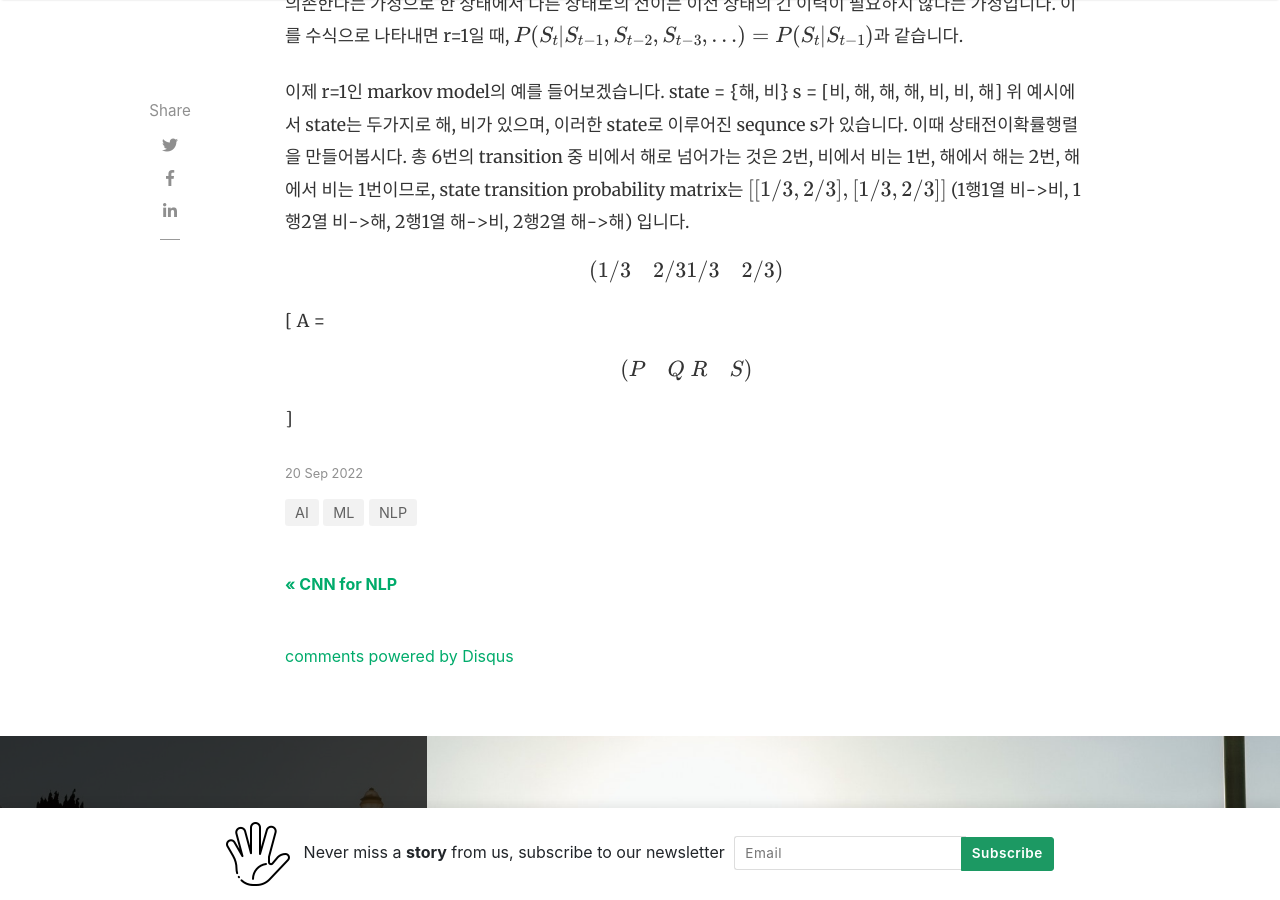
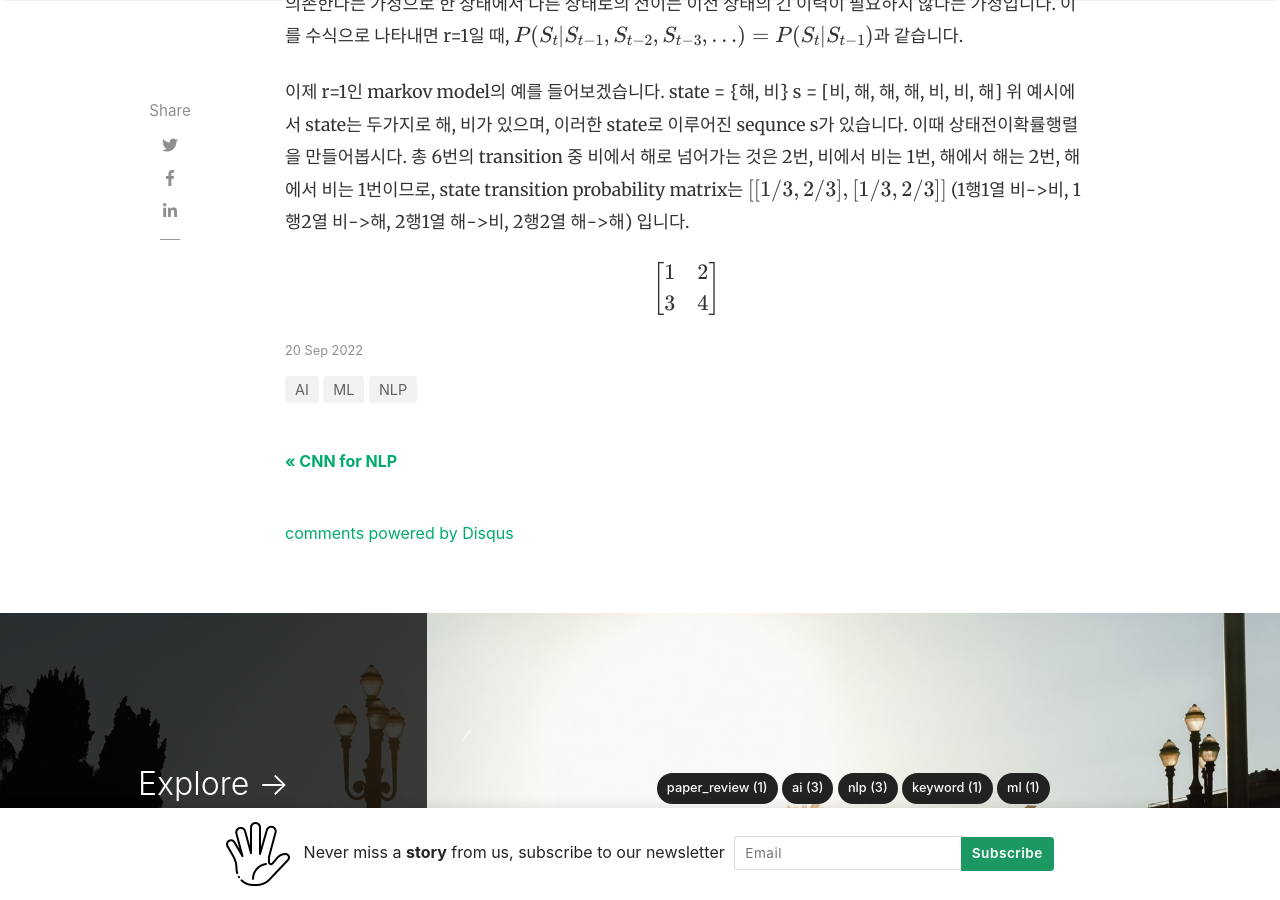
Before and after one commit to ozzaney/ozzaney_, a Jekyll site: the page built from _posts/2022-09-20-HMM.md, in a window 1280 px wide and 900 px high, scrolled down 1522 px. Built offline with Jekyll 4.4.1, drawn with Linux system fonts in a browser that asks for light colours; nearby versions of some CDN libraries; formulas are drawn with MathJax 3; comment, search, counter and statistics services are not loaded.

Commit message:
Update 2022-09-20-HMM.md

```diff
--- a/_posts/2022-09-20-HMM.md
+++ b/_posts/2022-09-20-HMM.md
@@ -38,8 +38,10 @@ s = [비, 해, 해, 해, 비, 비, 해]
 총 6번의 transition 중 비에서 해로 넘어가는 것은 2번, 비에서 비는 1번, 해에서 해는 2번, 해에서 비는 1번이므로,
 state transition probability matrix는 $[[1/3, 2/3],[1/3, 2/3]]$ (1행1열 비->비, 1행2열 비->해, 2행1열 해->비, 2행2열 해->해)
 입니다.
-\begin{pmatrix}
-  1/3 & 2/3 \\
-  1/3 & 2/3
-\end{pmatrix}
-\[ A = \begin{pmatrix} P & Q \\ R & S \end{pmatrix} \]
+
+$$ \left[
+\begin{matrix}
+    1 & 2 \\
+    3 & 4 \\
+\end{matrix}
+\right] $$
```
